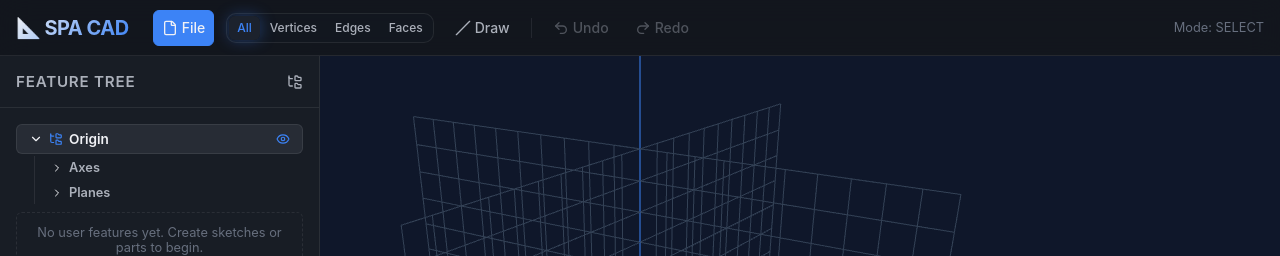
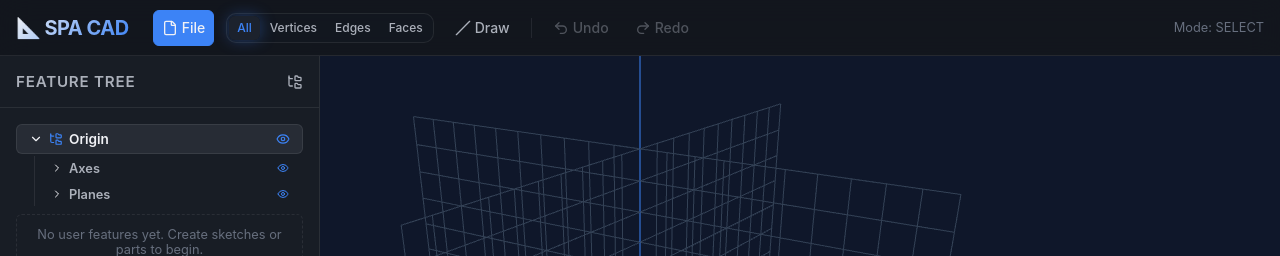
Before and after one commit to cristhian-godoy/gambs, a React (Vite) app: page / in a window 1280 px wide. Shown: the top 256 px of the page. Built offline with nearby package versions, Linux system fonts and the light colour scheme.

Commit message:
Add bulk visibility eye toggle controls to Axes and Planes foldered headers in Feature Tree

```diff
--- a/src/components/Sidebar.tsx
+++ b/src/components/Sidebar.tsx
@@ -1048,6 +1048,10 @@ export default function Sidebar({ isOpen, onToggle }: SidebarProps): ReactNode {
             {(() => {
               const userFeatures = features.filter((f) => f.params.isDatum !== true);
               const originFeat = features.find((f) => f.id === 'datum_origin');
+              const axisFeatures = features.filter((f) => f.id.startsWith('datum_axis_'));
+              const planeFeatures = features.filter((f) => f.id.startsWith('datum_plane_'));
+              const areAxesVisible = axisFeatures.some((f) => f.params.visible !== false);
+              const arePlanesVisible = planeFeatures.some((f) => f.params.visible !== false);
 
               const renderDatumRow = (
                 feat: Feature | undefined,
@@ -1173,15 +1177,16 @@ export default function Sidebar({ isOpen, onToggle }: SidebarProps): ReactNode {
                       >
                         {/* Axes Folder */}
                         <div
-                          onClick={() => setAxesExpanded(!axesExpanded)}
                           style={{
                             display: 'flex',
                             alignItems: 'center',
+                            justifyContent: 'space-between',
+                            cursor: 'pointer',
                             padding: '4px 12px',
-                            cursor: 'pointer',
-                            gap: '6px',
-                          }}
-                        >
+                          }}
+                          onClick={() => setAxesExpanded(!axesExpanded)}
+                        >
+                          <div style={{ display: 'flex', alignItems: 'center', gap: '6px' }}>
                             {axesExpanded ? <ChevronDown size={12} /> : <ChevronRight size={12} />}
                             <span
                               style={{
@@ -1192,6 +1197,29 @@ export default function Sidebar({ isOpen, onToggle }: SidebarProps): ReactNode {
                             >
                               Axes
                             </span>
+                          </div>
+                          <button
+                            onClick={(e) => {
+                              e.stopPropagation();
+                              axisFeatures.forEach((f) => {
+                                updateFeature(f.id, { visible: !areAxesVisible });
+                              });
+                            }}
+                            style={{
+                              background: 'transparent',
+                              border: 'none',
+                              color: areAxesVisible
+                                ? 'var(--cad-color-brand-main)'
+                                : 'var(--cad-color-text-muted)',
+                              cursor: 'pointer',
+                              display: 'flex',
+                              alignItems: 'center',
+                              padding: '2px',
+                            }}
+                            title={areAxesVisible ? 'Hide All Axes' : 'Show All Axes'}
+                          >
+                            {areAxesVisible ? <Eye size={12} /> : <EyeOff size={12} />}
+                          </button>
                         </div>
 
                         {axesExpanded && (
@@ -1216,16 +1244,21 @@ export default function Sidebar({ isOpen, onToggle }: SidebarProps): ReactNode {
 
                         {/* Planes Folder */}
                         <div
-                          onClick={() => setPlanesExpanded(!planesExpanded)}
                           style={{
                             display: 'flex',
                             alignItems: 'center',
+                            justifyContent: 'space-between',
+                            cursor: 'pointer',
                             padding: '4px 12px',
-                            cursor: 'pointer',
-                            gap: '6px',
-                          }}
-                        >
-                          {planesExpanded ? <ChevronDown size={12} /> : <ChevronRight size={12} />}
+                          }}
+                          onClick={() => setPlanesExpanded(!planesExpanded)}
+                        >
+                          <div style={{ display: 'flex', alignItems: 'center', gap: '6px' }}>
+                            {planesExpanded ? (
+                              <ChevronDown size={12} />
+                            ) : (
+                              <ChevronRight size={12} />
+                            )}
                             <span
                               style={{
                                 fontSize: '0.8rem',
@@ -1235,6 +1268,29 @@ export default function Sidebar({ isOpen, onToggle }: SidebarProps): ReactNode {
                             >
                               Planes
                             </span>
+                          </div>
+                          <button
+                            onClick={(e) => {
+                              e.stopPropagation();
+                              planeFeatures.forEach((f) => {
+                                updateFeature(f.id, { visible: !arePlanesVisible });
+                              });
+                            }}
+                            style={{
+                              background: 'transparent',
+                              border: 'none',
+                              color: arePlanesVisible
+                                ? 'var(--cad-color-brand-main)'
+                                : 'var(--cad-color-text-muted)',
+                              cursor: 'pointer',
+                              display: 'flex',
+                              alignItems: 'center',
+                              padding: '2px',
+                            }}
+                            title={arePlanesVisible ? 'Hide All Planes' : 'Show All Planes'}
+                          >
+                            {arePlanesVisible ? <Eye size={12} /> : <EyeOff size={12} />}
+                          </button>
                         </div>
 
                         {planesExpanded && (
```
Lines whose indentation alone changed are shown as unchanged.
